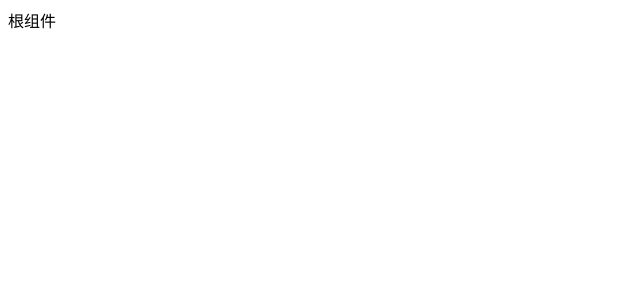
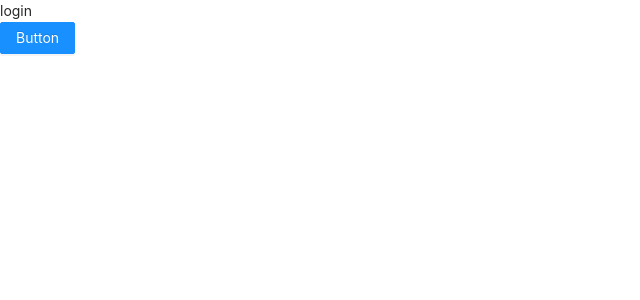
Before and after one commit to lanius677/react-geek-pc, a React (Vite) app: page /login in a window 1280 px wide. Shown: the top 300 px of the page, without its empty margins (0-640 px from the left). Built offline with nearby package versions, Linux system fonts and the light colour scheme.

Commit message:
项目scss路由antd别名搭建

```diff
--- a/package.json
+++ b/package.json
@@ -9,10 +9,14 @@
     "preview": "vite preview"
   },
   "dependencies": {
+    "antd": "^4.23.6",
     "react": "^18.2.0",
-    "react-dom": "^18.2.0"
+    "react-dom": "^18.2.0",
+    "react-router-dom": "^6.4.2",
+    "sass": "^1.55.0"
   },
   "devDependencies": {
+    "@types/node": "^18.11.0",
     "@types/react": "^18.0.17",
     "@types/react-dom": "^18.0.6",
     "@vitejs/plugin-react": "^2.1.0",
--- a/src/App.jsx
+++ b/src/App.jsx
@@ -1,3 +1,23 @@
-export default function App() {
-  return <div>根组件</div>
+// 导入路由
+import { BrowserRouter, Route, Routes } from 'react-router-dom'
+
+// 导入页面组件
+import Login from '@/pages/Login'
+import Layout from '@/pages/Layout'
+
+
+// 配置路由规则
+function App() {
+  return (
+    <BrowserRouter>
+      <div className="App">
+        <Routes>
+          <Route path="/" element={<Layout />} />
+          <Route path="/login" element={<Login />} />
+        </Routes>
+      </div>
+    </BrowserRouter>
+  )
 }
+
+export default App
--- /dev/null
+++ b/src/index.scss
@@ -0,0 +1,7 @@
+body {
+  margin: 0;
+}
+
+#root {
+  height: 100%;
+}
--- /dev/null
+++ b/src/pages/Layout/index.jsx
@@ -0,0 +1,4 @@
+const Layout = () => {
+  return <div>layout</div>
+}
+export default Layout
--- /dev/null
+++ b/src/pages/Login/index.jsx
@@ -0,0 +1,10 @@
+import { Button } from 'antd'
+const Login = () => {
+  return (
+    <div className="login-content">
+      <div>login</div>
+      <Button type="primary">Button</Button>
+    </div>
+  )
+}
+export default Login
--- a/vite.config.js
+++ b/vite.config.js
@@ -1,7 +1,14 @@
 import { defineConfig } from 'vite'
 import react from '@vitejs/plugin-react'
+// vite.config.js/ts
+import { join } from "path";
 
 // https://vitejs.dev/config/
 export default defineConfig({
-  plugins: [react()]
+  plugins: [react()],
+  resolve: {
+    alias: {
+      '@': join(__dirname, "src"),
+    }
+  }
 })
```
Also changed, not shown: src/main.jsx (+8 -0 lines), 1 other file (tests, documents, lock files or other folders).
